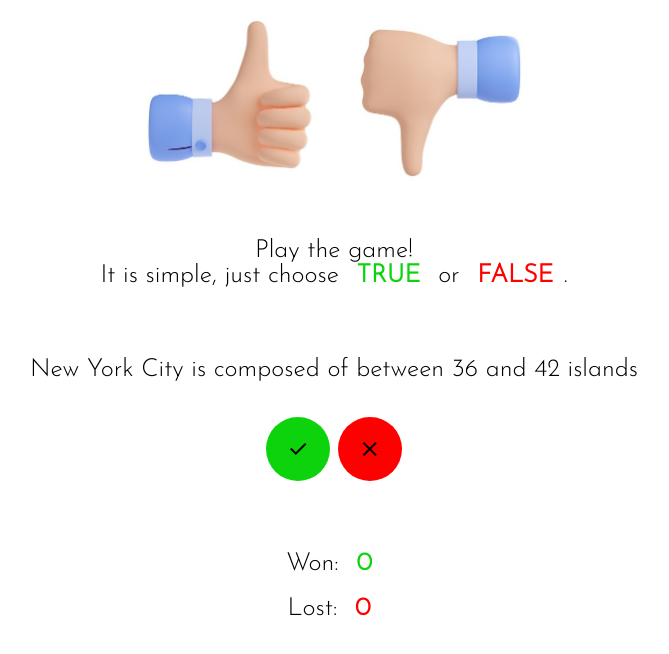
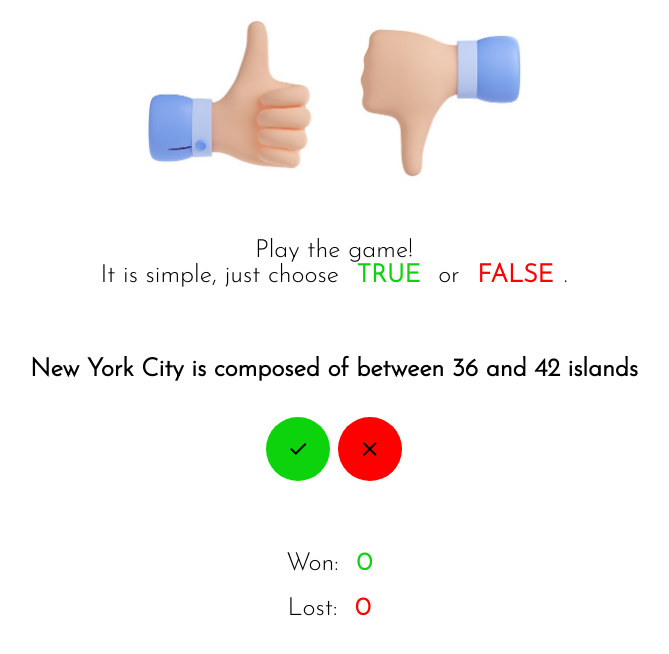
Before and after one commit to helenahagman/trueorfalse, a plain HTML site: page index.html in a window 1280 px wide. Shown: the part 114-768 px from the top of the page, without its empty margins (306-975 px from the left). Drawn offline with nearby package versions, Linux system fonts and the light colour scheme.

Commit message:
updated style to questions

```diff
--- a/assets/css/style.css
+++ b/assets/css/style.css
@@ -49,6 +49,10 @@
     padding: 2% 2% 2% 2%;
     margin: auto;
     text-align: center;
+}
+
+#question {
+    font-weight: bold;
 }
 
 #score {
--- a/assets/js/script.js
+++ b/assets/js/script.js
@@ -1,7 +1,7 @@
 
 
 /**
- * questions for true or false function
+ * questions for true or false game
  */
 
 let currentQuestion = 0;
@@ -52,11 +52,9 @@
         document.getElementById("question").innerHTML = questions[currentQuestion].question;
     };
 
-
-    const updateScore = () => {
-        document.getElementById("score").innerHTML = score;
-    };
-
+/**
+ * checks if the answer is correct or incorrect
+ */
 
 const checkAnswer = response => {
     if (response === "true" && questions[currentQuestion].answer === true) {
@@ -68,6 +66,10 @@
     } else {
     alert("Incorrect.");
     }
+
+    const updateScore = () => {
+        document.getElementById("score").innerHTML = score;
+    };
 
 currentQuestion++;
 if (currentQuestion < questions.length) {
```
Also changed, not shown: index.html (+6 -7 lines).
